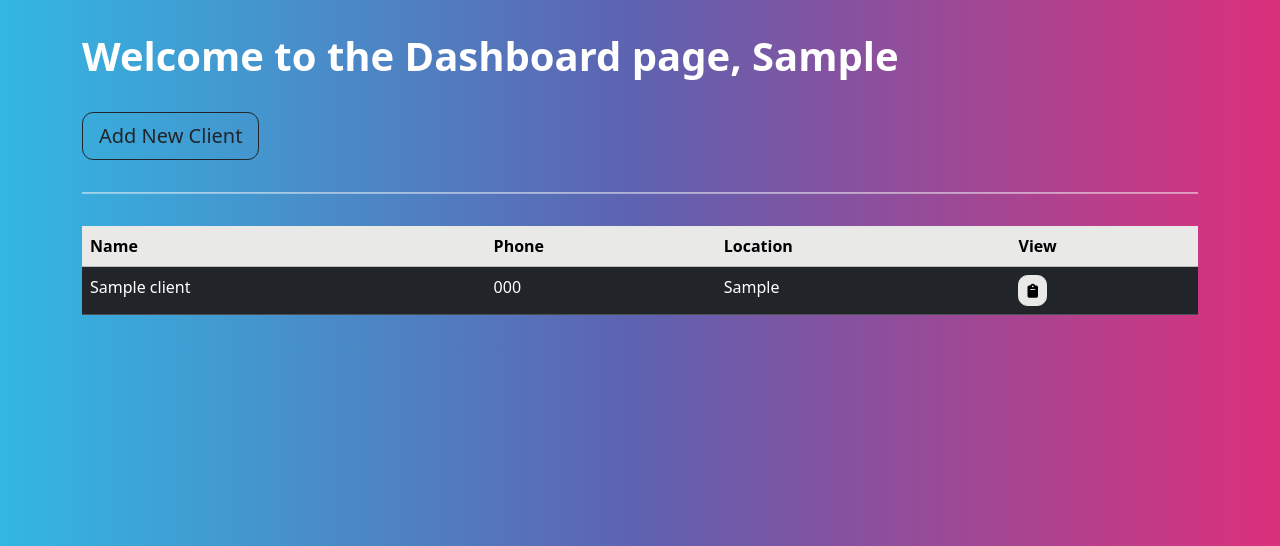
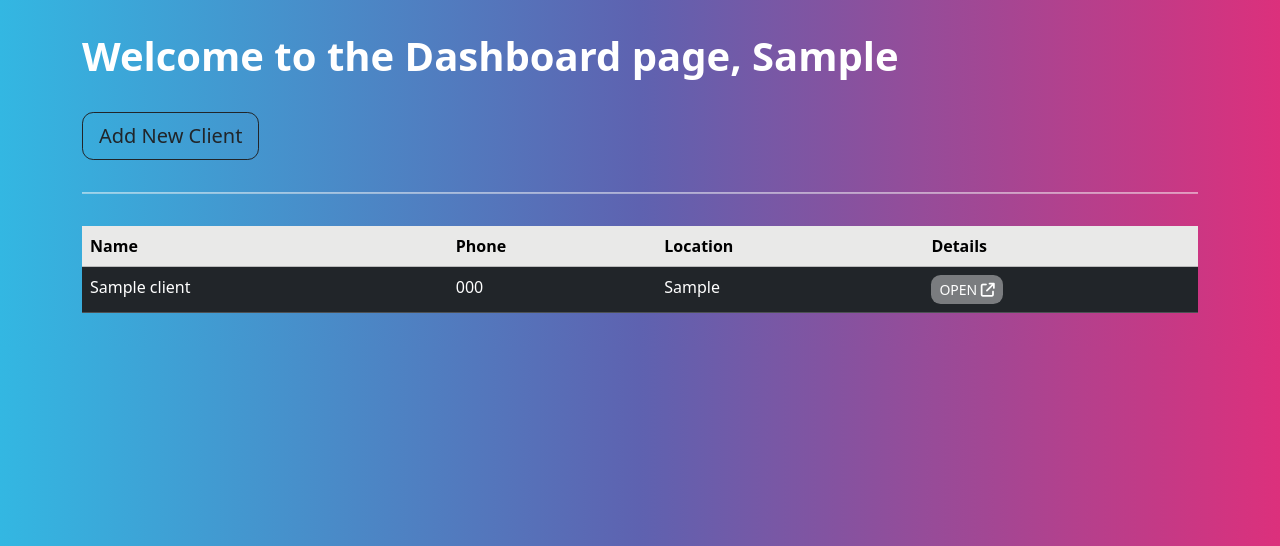
Before and after one commit to yaroslav-matala/stylelink-crm, a Django app: page /dashboard in a window 1280 px wide. Shown: the part 72-618 px from the top of the page. Run offline with Django 4.2, Linux system fonts and the light colour scheme; a user stored in the database is signed in; tables that the repository leaves empty hold one stand-in row (values such as "Sample post"); some libraries are stand-ins or nearby versions.

Commit message:
change button styles on dashboard and client view pages

```diff
--- a/client_manager/templates/client_manager/dashboard.html
+++ b/client_manager/templates/client_manager/dashboard.html
@@ -14,7 +14,7 @@
                     <th scope="col"> Name </th>
                     <th scope="col"> Phone </th>
                     <th scope="col"> Location </th>
-                    <th scope="lol"> View </th>
+                    <th scope="lol"> Details </th>
                 </tr>
             </thead>
             <tbody>
@@ -24,7 +24,7 @@
                     <td> {{client.name}} </td>
                     <td> {{client.phone}} </td>
                     <td> {{client.location}} </td>
-                    <td><a href="{% url 'client' client.id %}" class="btn btn-light btn-sm"><i class="fa-solid fa-clipboard"></i></a></td>
+                    <td><a href="{% url 'client' client.id %}" class="btn btn-secondary btn-sm">OPEN <i class="fa-solid fa-arrow-up-right-from-square"></i></a></td>
                 </tr>
                 {% endfor %}
                 {% endif %}
--- a/client_manager/templates/client_manager/view-client.html
+++ b/client_manager/templates/client_manager/view-client.html
@@ -20,7 +20,7 @@
     </div>
 
     <br>
-    <a href="{% url 'dashboard' %}" class="btn btn-secondary">Back <i class="fa-solid fa-arrow-left"></i></a>
+    <a href="{% url 'dashboard' %}" class="btn btn-secondary">Close <i class="fa-solid fa-xmark"></i></a>
     &nbsp;
     <a href="{% url 'update-client' client.id %}" class="btn btn-info">Edit Client <i class="fa-solid fa-edit"></i></a>
     &nbsp;
```
